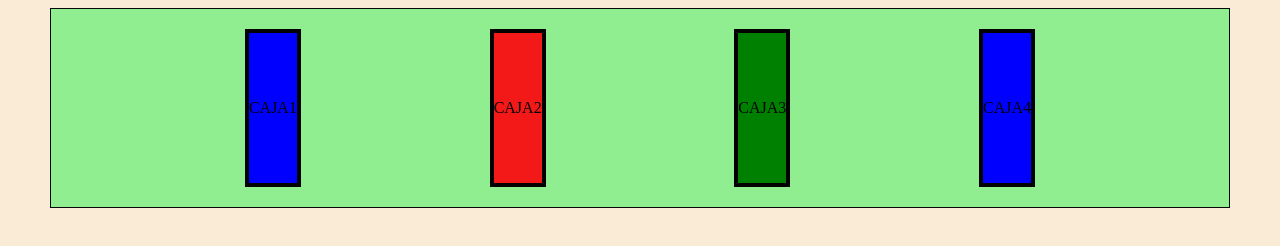
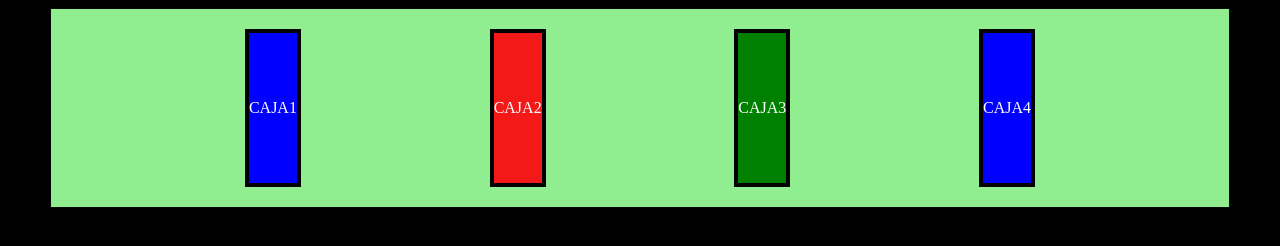
Before and after one commit to biggod-robert/nuevoGIT, a plain HTML site: page index.html in a window 1280 px wide. Drawn offline with Linux system fonts and the light colour scheme.

Commit message:
Nuevo cambios de color del fondo del body

```diff
--- a/style.css
+++ b/style.css
@@ -1,7 +1,9 @@
-body{
-    background-color: antiquewhite;
+body {
+    background-color: rgb(0, 0, 0);
+    color: white;
 }
-main.container{
+
+main.container {
 
     display: flex;
     grid-template-columns: repeat(4, 1fr);
@@ -15,36 +17,31 @@ gap: 15px;
 
 
 }
-.caja1{
+
+.caja1 {
     border: 4px solid black;
     background-color: blue;
     text-align: center;
     line-height: 150px
-
-
 }
 
-.caja2{
+.caja2 {
     border: 4px solid black;
-    background-color:rgb(243, 25, 25);
+    background-color: rgb(243, 25, 25);
     text-align: center;
     line-height: 150px
+}
 
-
-}
-.caja3{
+.caja3 {
     border: 4px solid black;
     background-color: green;
     text-align: center;
     line-height: 150px
+}
 
-
-}
-.caja4{
+.caja4 {
     border: 4px solid black;
     background-color: blue;
     text-align: center;
     line-height: 150px
-
-
 }
```
Lines whose indentation alone changed are shown as unchanged.
